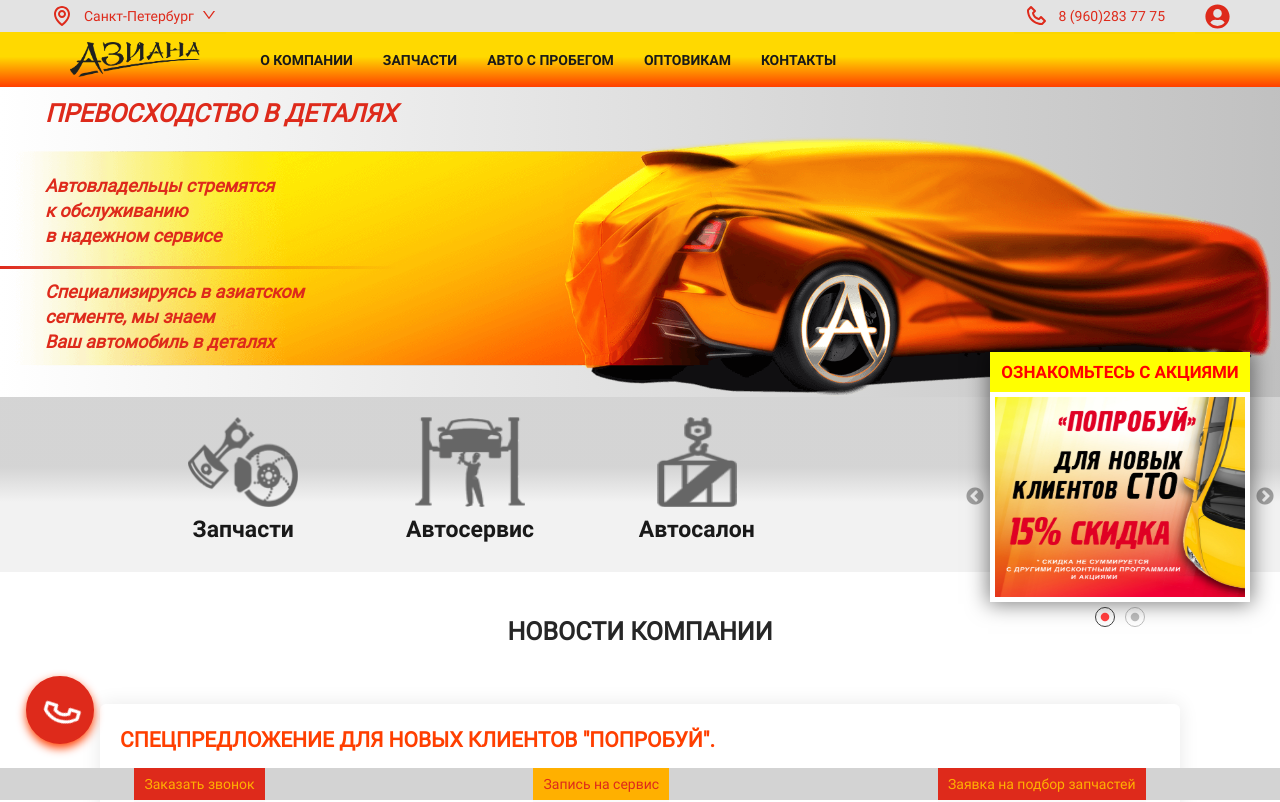
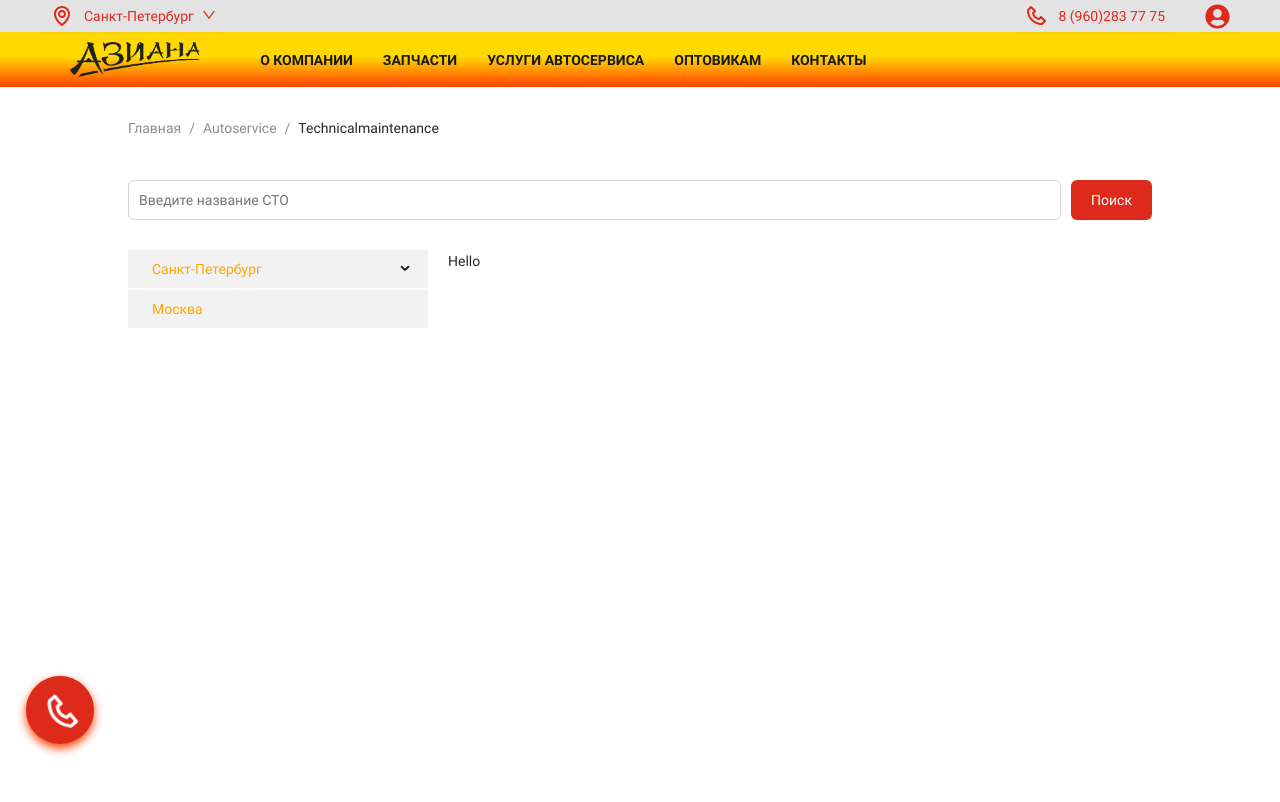
Before and after one commit to MuradKur/chinese.frontend.refresh, a React (Create React App) app: page /autoservice/technical-maintenance in a window 1280 px wide. Before the commit this address led to /. Shown: the top 802 px of the page. Built offline with nearby package versions, Linux system fonts and the light colour scheme.

Commit message:
added shablock

```diff
--- a/src/components/App/App.tsx
+++ b/src/components/App/App.tsx
@@ -18,6 +18,7 @@
 import DeliveryInRussia from '../../pages/DeliveryInRussia/DeliveryInRussia';
 import Actions from '../../pages/Actions/Actions';
 import Action from '../../pages/Action/Action';
+import TechnicalMaintenance from '../../pages/TechnicalMaintenance/TechnicalMaintenance';
 import Header from '../Header/Header';
 
 function App() {
@@ -32,11 +33,15 @@
           <Route exact path="/" component={Main} />
           <Route exact path="/news" component={News} />
           <Route exact path="/about-company" component={AboutCompany} />
-          <Route path="/vacancies" component={Vacancies} />
-          <Route path="/car-service" component={CarService} />
+          <Route exact path="/vacancies" component={Vacancies} />
+          <Route exact path="/autoservice" component={CarService} />
           <Route path="/delivery" component={DeliveryInRussia} />
-          <Route path="/actions" component={Actions} />
+          <Route exact path="/actions" component={Actions} />
           <Route path="/action/:id" component={Action} />
+          <Route
+            path="/autoservice/technical-maintenance"
+            component={TechnicalMaintenance}
+          />
           <Redirect to="/" />
         </Switch>
       </div>
--- a/src/components/Header/Header.tsx
+++ b/src/components/Header/Header.tsx
@@ -87,8 +87,8 @@
   },
   {
     id: 3,
-    label: 'авто с пробегом',
-    link: '/car-service',
+    label: 'услуги автосервиса',
+    link: '/autoservice',
   },
   {
     id: 4,
--- a/src/pages/CarService/CarService.tsx
+++ b/src/pages/CarService/CarService.tsx
@@ -1,4 +1,4 @@
-import React, { FC, useEffect } from 'react';
+import { FC, useEffect } from 'react';
 import Breadcrumbs from '../../components/Breadcrumbs/Breadcrumbs';
 import Footer from '../../components/Footer/Footer';
 import FloatingFooter from '../../components/FloatingFooter/FloatingFooter';
--- /dev/null
+++ b/src/pages/TechnicalMaintenance/TechnicalMaintenance.tsx
@@ -0,0 +1,12 @@
+import { FC } from 'react';
+import Details from '../../shablons/Details/Details';
+
+interface IExternalProps {}
+
+interface IProps extends IExternalProps {}
+
+const TechnicalMaintenance: FC<IProps> = () => {
+  return <Details>Hello</Details>;
+};
+
+export default TechnicalMaintenance;
--- /dev/null
+++ b/src/shablons/Details/Details.scss
@@ -0,0 +1,17 @@
+.Details-title {
+  font-size: 21px;
+  padding-top: 30px;
+}
+
+.Details-container {
+  margin-top: 30px;
+
+  .Details-section {
+    padding-top: 30px;
+  }
+}
+
+.Details-block--right {
+  display: flex;
+  padding-left: 20px;
+}
--- /dev/null
+++ b/src/shablons/Details/Details.tsx
@@ -0,0 +1,48 @@
+import { FC, useEffect } from 'react';
+import Breadcrumbs from '../../components/Breadcrumbs/Breadcrumbs';
+import LeftSideBar from '../../components/LeftSideBar/LeftSideBar';
+import Button from '../../components/Button/Button';
+// @ts-ignore
+import WOW from 'wowjs';
+import './Details.scss';
+
+interface IExternalProps {
+  hideSearch?: boolean;
+  title?: string;
+}
+
+interface IProps extends IExternalProps {}
+
+const Details: FC<IProps> = ({ title, hideSearch, children }) => {
+  useEffect(() => {
+    new WOW.WOW().init();
+  }, []);
+
+  return (
+    <div className="page-with-header">
+      <div className="container">
+        <div className="Details-container">
+          <div>
+            <Breadcrumbs />
+          </div>
+          <h1 className="Details-title">{title}</h1>
+          {!hideSearch && (
+            <div className="CarService-border-block">
+              <input
+                placeholder="Введите название СТО"
+                className="CarService-search--input"
+              />
+              <Button className="CarService-search--button">Поиск</Button>
+            </div>
+          )}
+          <section className="d-flex Details-section">
+            <LeftSideBar />
+            <div className="Details-block--right">{children}</div>
+          </section>
+        </div>
+      </div>
+    </div>
+  );
+};
+
+export default Details;
```
Also changed, not shown: plopfile.js (+8 -2 lines).
